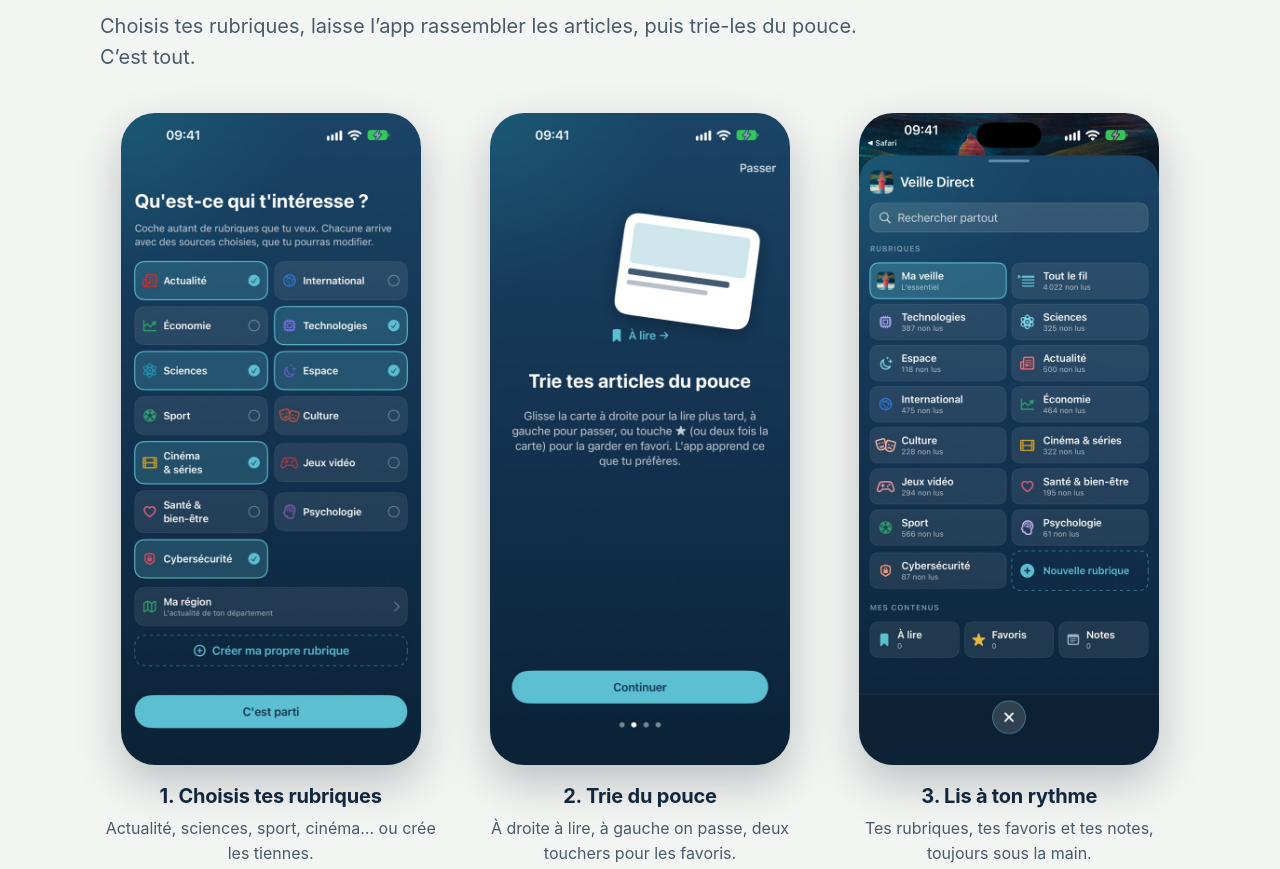
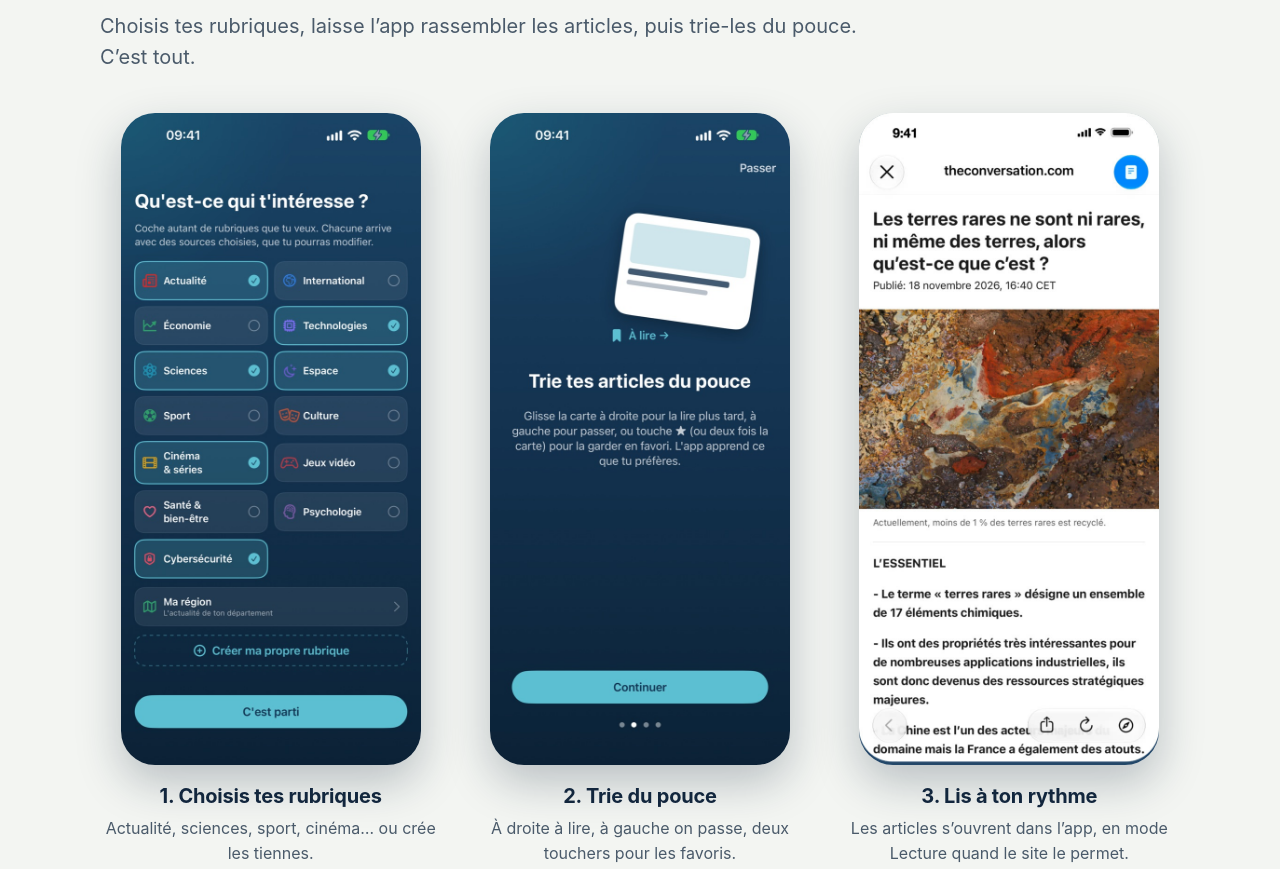
Before and after one commit to VeilleDirect/veilledirect.github.io, a plain HTML site: page index.html in a window 1280 px wide. Shown: the part 981-1850 px from the top of the page. Drawn offline with Linux system fonts and the light colour scheme.

Commit message:
Site : article en cours de lecture

```diff
--- a/index.html
+++ b/index.html
@@ -154,7 +154,7 @@
     <div class="ecrans">
       <div class="ecran"><img src="images/e4.jpg" alt="Écran de choix des rubriques : Actualité, Économie, Sciences, Technologies, Espace, Cinéma et séries…" loading="lazy"><h3>1. Choisis tes rubriques</h3><p>Actualité, sciences, sport, cinéma… ou crée les tiennes.</p></div>
       <div class="ecran"><img src="images/e2.jpg" alt="Écran Trie tes articles du pouce : glisser à droite pour À lire, à gauche pour passer" loading="lazy"><h3>2. Trie du pouce</h3><p>À droite à lire, à gauche on passe, deux touchers pour les favoris.</p></div>
-      <div class="ecran"><img src="images/liste.jpg" alt="Le panneau des rubriques : Ma veille, Tout le fil, Technologies, Sciences, Espace…" loading="lazy"><h3>3. Lis à ton rythme</h3><p>Tes rubriques, tes favoris et tes notes, toujours sous la main.</p></div>
+      <div class="ecran"><img src="images/lecture.jpg" alt="Un article de The Conversation ouvert dans Veille Direct, en mode Lecture" loading="lazy"><h3>3. Lis à ton rythme</h3><p>Les articles s’ouvrent dans l’app, en mode Lecture quand le site le permet.</p></div>
     </div>
   </div>
 </section>
```
